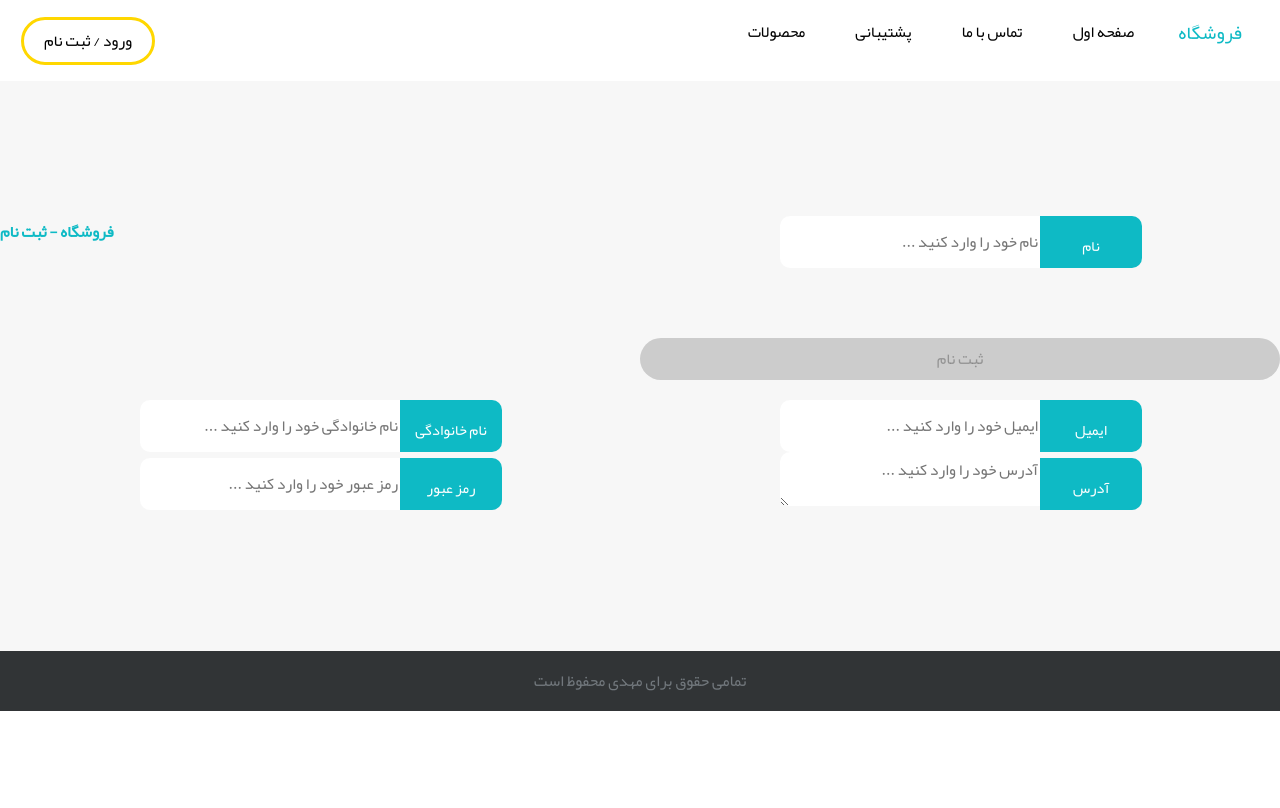
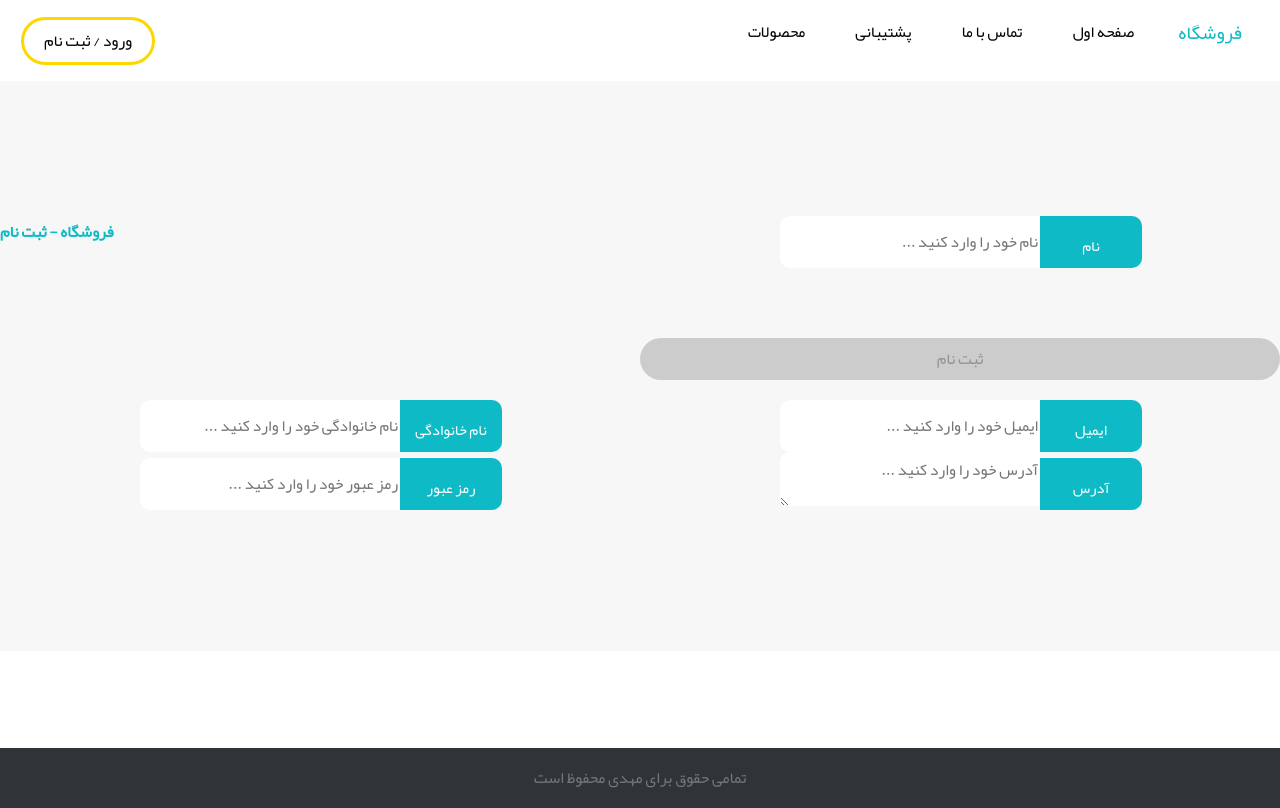
Before and after one commit to mnn59/web-new, a React app: page /signup in a window 1280 px wide. Built offline with nearby package versions, Linux system fonts and the light colour scheme.

Commit message:
Edit footer here in signup page

```diff
--- a/src/containers/Signup/Signup.js
+++ b/src/containers/Signup/Signup.js
@@ -247,9 +247,8 @@ class signup extends Component {
                             type="submit"
                         />
                     </form>
-
                 </div>
-                <Footer/>
+                <Footer className={classes.footerHereInSignup}/>
             </Auxiliary>
         )
     }
--- a/src/containers/Signup/Signup.module.css
+++ b/src/containers/Signup/Signup.module.css
@@ -67,3 +67,9 @@
     grid-area: labeledInputAddress;
     /*border: 1px solid fuchsia;*/
 }
+
+
+.footerHereInSignup{
+    position: absolute;
+    bottom: 0em;
+}
```
